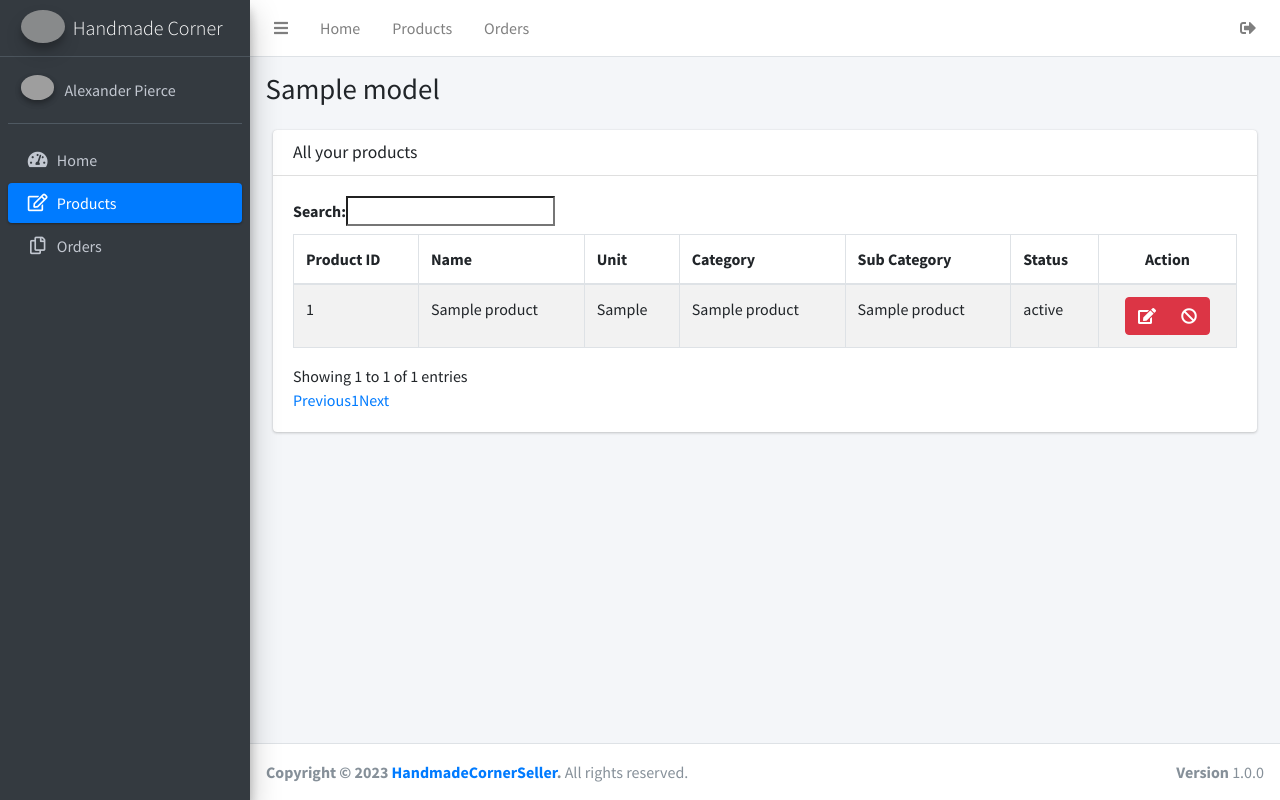
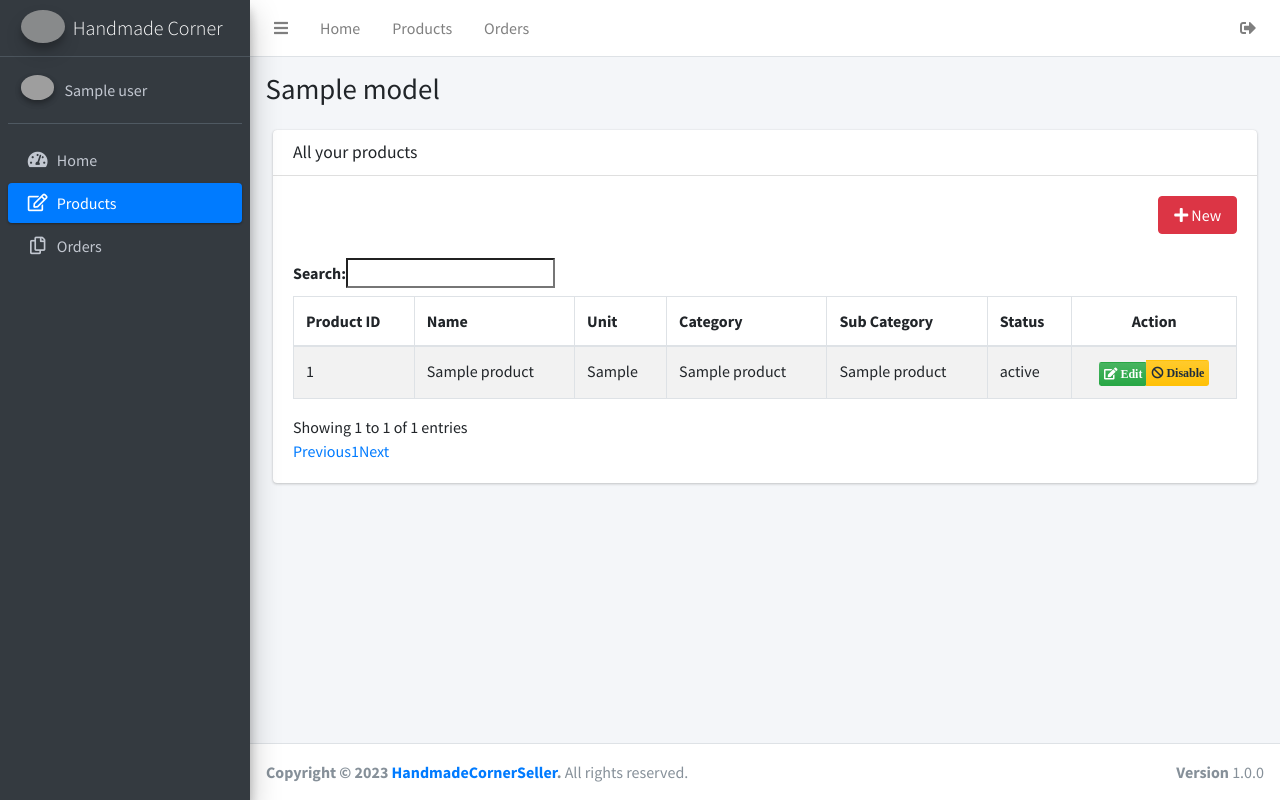
Before and after one commit to tarekkanon/HandmadeCornerSellers, a Flask app: template website/templates/Products/ProductsTable.html in a window 1280 px wide. Run offline with Flask 3, Linux system fonts and the light colour scheme; the template is opened without the code that fills it: most values are stand-ins (such as "Sample title", 1, 10 or a date in 2020); some libraries are stand-ins or nearby versions; grey boxes are pictures that could not be loaded.

Commit message:
updated edit product

```diff
--- a/website/Auth/SellerModel.py
+++ b/website/Auth/SellerModel.py
@@ -6,11 +6,13 @@ class Seller(UserMixin):
     email = ""
     password = ""
     token = ""
+    store_name = ""
 
     def __init__(self, sellerObj):
         self.id = sellerObj["SellerId"]
         self.email = sellerObj["SellerEmail"]
         self.password = sellerObj["SellerPassword"]
+        self.store_name = sellerObj["SellerStoreName"]
         self.token = sellerObj["token"]
         self._authenticated = True
         self._active = True
--- a/website/templates/Products/ProductsTable.html
+++ b/website/templates/Products/ProductsTable.html
@@ -1,5 +1,5 @@
-{% extends "./seller_panel.html" %} {% block title %}Handmade Corner | Seller |
-Products{% endblock %} {% block content %}
+{% extends "./seller_panel.html" %} {% block title %}Handmade Corner | {{
+model.user.store_name }} | Products{% endblock %} {% block content %}
 <div class="col-12">
   <div class="card">
     <div class="card-header">
@@ -7,6 +7,10 @@ Products{% endblock %} {% block content %}
     </div>
     <!-- /.card-header -->
     <div class="card-body">
+      <button type="button" class="btn btn-danger btn-block col-sm-1 ml-auto">
+        <i class="fa fa-plus"></i> New
+      </button>
+      <br />
       <div id="productstable_wrapper" class="dataTables_wrapper dt-bootstrap4">
         <div class="row">
           <div class="col-sm-12">
@@ -97,11 +101,23 @@ Products{% endblock %} {% block content %}
                   <td class="text-center">
                     <div class="btn-group">
                       <!-- {% set _ = session.update({"mykey": "myvalue"}) %} -->
-                      <button type="button" class="btn btn-danger">
-                        <i class="fa fa-edit"></i>
-                      </button>
-                      <button type="button" class="btn btn-danger">
-                        <i class="fa fa-ban"></i>
+                      <form
+                        action="{{ url_for('products.edit_product', product=products) }}"
+                        method="GET"
+                      >
+                        <button
+                          type="submit"
+                          class="btn bg-gradient-success btn-xs"
+                        >
+                          <i class="fa fa-edit"> Edit</i>
+                        </button>
+                      </form>
+
+                      <button
+                        type="button"
+                        class="btn bg-gradient-warning btn-xs"
+                      >
+                        <i class="fa fa-ban"> Disable</i>
                       </button>
                     </div>
                   </td>
@@ -124,7 +140,7 @@ Products{% endblock %} {% block content %}
         responsive: true,
         lengthChange: false,
         autoWidth: false,
-        buttons: ["copy", "csv", "excel", "pdf", "print", "colvis"],
+        buttons: ["copy", "csv", "excel", "pdf", "print", "colvis", "add"],
       })
       .buttons()
       .container()
--- a/website/templates/seller_panel.html
+++ b/website/templates/seller_panel.html
@@ -3,7 +3,10 @@
   <head>
     <meta charset="utf-8" />
     <meta name="viewport" content="width=device-width, initial-scale=1" />
-    <title>{% block title %}Handmade Corner | Seller{% endblock %}</title>
+    <title>
+      {% block title %}Handmade Corner | Seller | {{ model.user.store_name }}{%
+      endblock %}
+    </title>
 
     <!-- Google Font: Source Sans Pro -->
     <link
@@ -140,7 +143,7 @@
               />
             </div>
             <div class="info">
-              <a href="#" class="d-block">Alexander Pierce</a>
+              <a href="#" class="d-block">{{ model.user.store_name }}</a>
             </div>
           </div>
 
```
Also changed, not shown: website/Products/ProductsHandler.py (+10 -1 lines).
